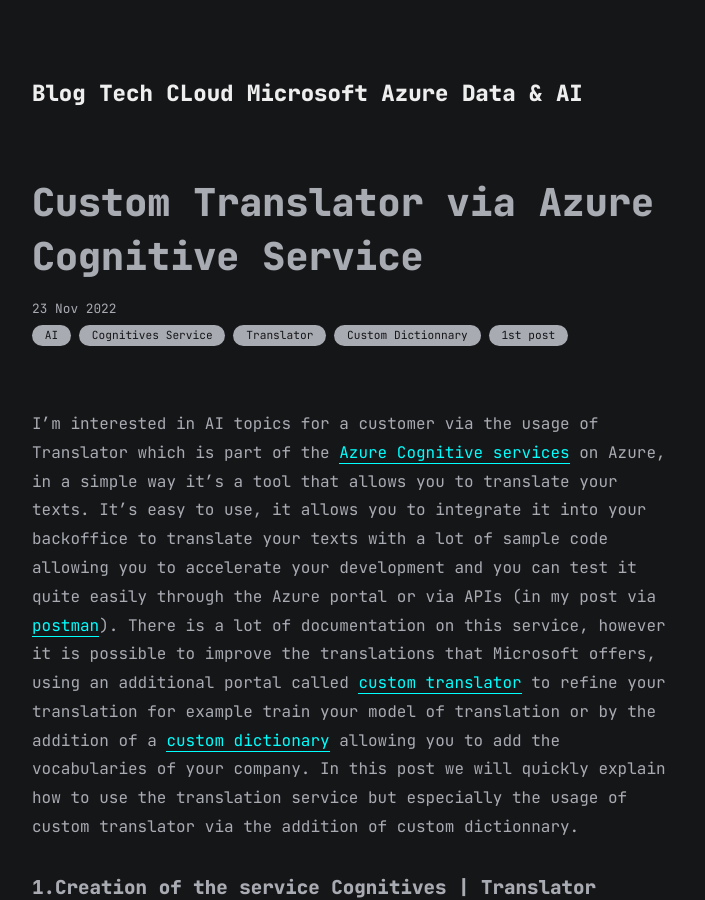
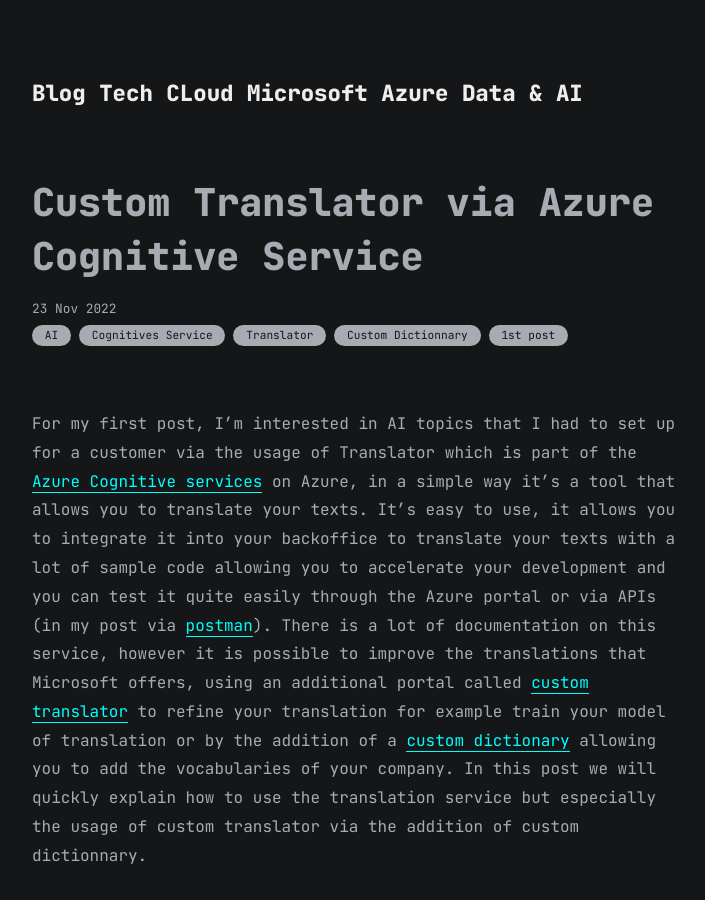
Before and after one commit to marc-hadjeje/marc-hadjeje.github.io, a Jekyll site: the page built from all_collections/_posts/2022-11-24-Azure Cognitive Services.md, in a window 1280 px wide and 900 px high. Shown: the whole window, without its empty margins (283-988 px from the left). Built offline with Jekyll 4.4.1, drawn with Linux system fonts in a browser that asks for light colours.

Commit message:
Update 2022-11-24-Azure Cognitive Services.md

```diff
--- a/all_collections/_posts/2022-11-24-Azure Cognitive Services.md
+++ b/all_collections/_posts/2022-11-24-Azure Cognitive Services.md
@@ -5,7 +5,7 @@ date: 2022-11-23
 categories: [AI,Cognitives Service, Translator,Custom Dictionnary,1st post]
 ---
 
-I'm interested in AI topics for a customer via the usage of Translator which is part of the [Azure Cognitive services](https://azure.microsoft.com/fr-fr/products/cognitive-services/) on Azure, in a simple way it's a tool that allows you to translate your texts. It's easy to use, it allows you to integrate it into your backoffice to translate your texts with a lot of sample code allowing you to accelerate your development and you can test it quite easily through the Azure portal or via APIs (in my post via [postman](https://www.postman.com/)). There is a lot of documentation on this service, however it is possible to improve the translations that Microsoft offers, using an additional portal called [custom translator](https://portal.customtranslator.azure.ai/) to refine your translation for example train your model of translation or by the addition of a [custom dictionary](https://learn.microsoft.com/en-us/azure/cognitive-services/translator/custom-translator/concepts/dictionaries) allowing you to add the vocabularies of your company.
+For my first post, I'm interested in AI topics that I had to set up for a customer via the usage of Translator which is part of the [Azure Cognitive services](https://azure.microsoft.com/fr-fr/products/cognitive-services/) on Azure, in a simple way it's a tool that allows you to translate your texts. It's easy to use, it allows you to integrate it into your backoffice to translate your texts with a lot of sample code allowing you to accelerate your development and you can test it quite easily through the Azure portal or via APIs (in my post via [postman](https://www.postman.com/)). There is a lot of documentation on this service, however it is possible to improve the translations that Microsoft offers, using an additional portal called [custom translator](https://portal.customtranslator.azure.ai/) to refine your translation for example train your model of translation or by the addition of a [custom dictionary](https://learn.microsoft.com/en-us/azure/cognitive-services/translator/custom-translator/concepts/dictionaries) allowing you to add the vocabularies of your company.
 In this post we will quickly explain how to use the translation service but especially the usage of custom translator via the addition of custom dictionnary.
 
 ##### 1.Creation of the service Cognitives | Translator Ressource
```
